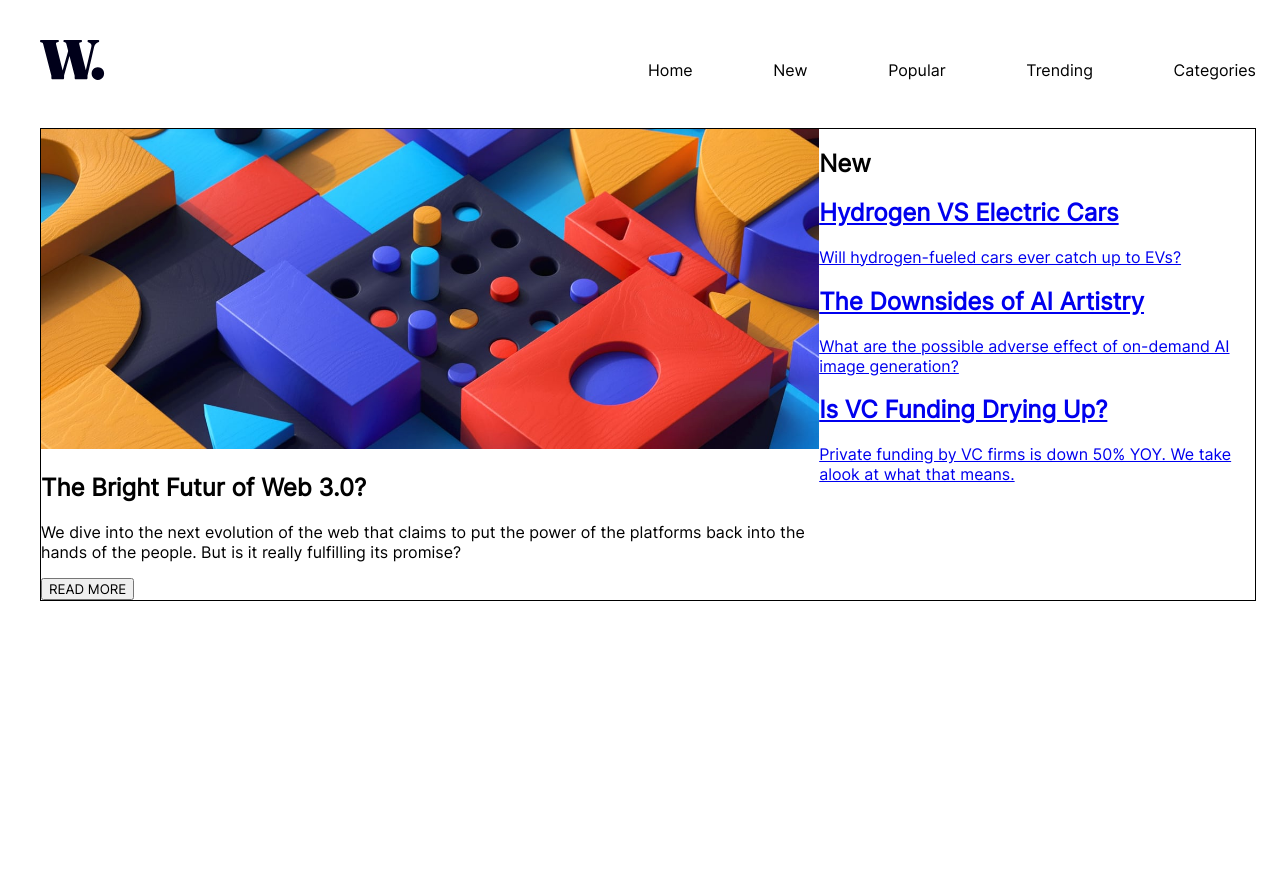
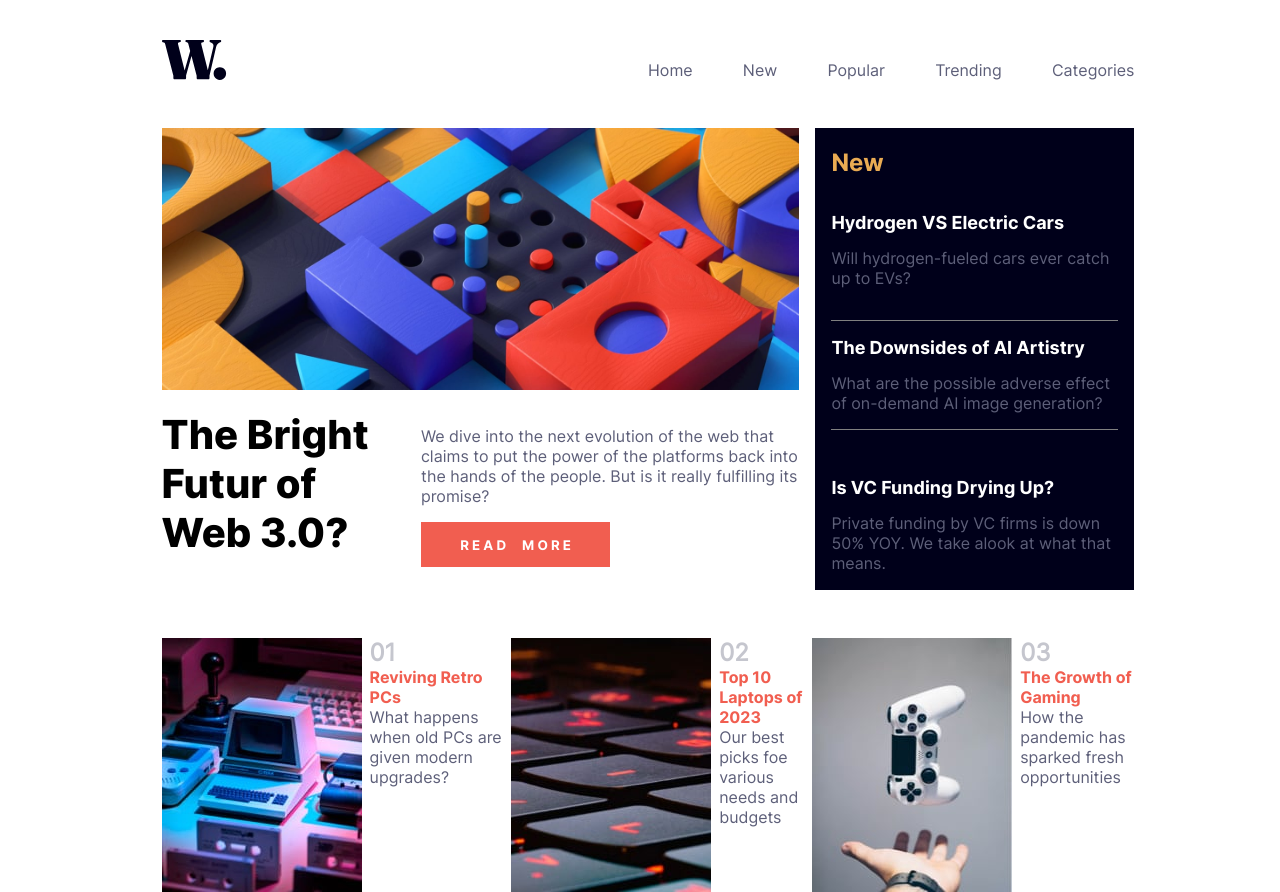
Before and after one commit to TahiryAllaoui/Homepage-component, a React (Vite) app: page / in a window 1280 px wide. Built offline with nearby package versions, Linux system fonts and the light colour scheme.

Commit message:
Footer images fix

```diff
--- a/src/components/App.tsx
+++ b/src/components/App.tsx
@@ -1,6 +1,7 @@
 import '../style/App.scss'
 import Navbar from './Navbar'
 import Section from './Section'
+import Footer from './Footer'
 
 function App() {
 
@@ -8,6 +9,7 @@ function App() {
     <div className='app'>
       <Navbar />
       <Section />
+      <Footer />
     </div>
   )
 }
--- /dev/null
+++ b/src/components/Footer.tsx
@@ -0,0 +1,35 @@
+import retro from '../assets/images/image-retro-pcs.jpg'
+import laptop from '../assets/images/image-top-laptops.jpg'
+import gaming from '../assets/images/image-gaming-growth.jpg'
+import '../style/Footer.scss'
+
+const Footer = () => {
+    return <footer>
+        <div className='footer-item'>
+            <img src={retro} alt="" />
+            <div className="inner-footer">
+                <h2>01</h2>
+                <a href='#'>Reviving Retro PCs</a>
+                <p>What happens when old PCs are given modern upgrades?</p>
+            </div>
+        </div>
+        <div className='footer-item'>
+            <img src={laptop} alt="" />
+            <div className="inner-footer">
+                <h2>02</h2>
+                <a href='#'>Top 10 Laptops of 2023</a>
+                <p>Our best picks foe various needs and budgets</p>
+            </div>
+        </div>
+        <div className='footer-item'>
+            <img src={gaming} alt="" />
+            <div className="inner-footer">
+                <h2>03</h2>
+                <a href='#'>The Growth of Gaming</a>
+                <p>How the pandemic has sparked fresh opportunities</p>
+            </div>
+        </div>
+    </footer>
+};
+
+export default Footer;
--- a/src/components/Section.tsx
+++ b/src/components/Section.tsx
@@ -13,18 +13,20 @@ const Section = () => {
                         the power of the platforms back into the hands of the people.
                         But is it really fulfilling its promise?
                     </p>
-                    <button className="readme">READ MORE</button>
+                    <button className="readme">R E A D <span> M O R E</span></button>
                 </div>
             </div>
         </div>
         <div className="side-section">
+            <div className="side-section-item">
                 <h2>New</h2>
+                <div className="link">
                     <a href="#">
                         <h2>Hydrogen VS Electric Cars</h2>
                         Will hydrogen-fueled cars ever catch up to EVs?
                     </a>
-            <a href="#">
-                <h2>The Downsides of AI Artistry</h2>
+                    <a href="#" style={{ borderTop: '1px solid grey', borderBottom: '1px solid grey', paddingBottom: '1rem' }}>
+                        <h2 style={{ paddingTop: 0, marginTop: '1rem' }}>The Downsides of AI Artistry</h2>
                         What are the possible adverse effect of on-demand AI image generation?
                     </a>
                     <a href="#">
@@ -32,6 +34,8 @@ const Section = () => {
                         Private funding by VC firms is down 50% YOY. We take alook at what that means.
                     </a>
                 </div>
+            </div>
+        </div>
     </section>
 };
 
--- a/src/style/App.scss
+++ b/src/style/App.scss
@@ -3,10 +3,13 @@
   padding: 2rem;
   width: 100%;
   height: 100%;
+  display: flex;
+  justify-content: center;
+  align-items: flex-start;
 }
 
 .app {
-  width: 100%;
+  width: 80%;
   height: 100%;
   display: flex;
   flex-direction: column;
--- /dev/null
+++ b/src/style/Footer.scss
@@ -0,0 +1,43 @@
+@import './color.scss';
+
+@font-face {
+    font-family: 'Inter-Mid-bold';
+    src: url('../assets/fonts/static/Inter-Bold.ttf');
+}
+
+footer {
+    display: flex;
+    justify-content: space-between;
+
+    .footer-item {
+        display: flex;
+        gap: 0.5rem;
+
+        .inner-footer {
+            display: flex;
+            flex-direction: column;
+            justify-content: flex-start;
+
+            h2 {
+                color: $Grayish-blue;
+                padding: 0;
+                margin: 0;
+            }
+
+            a {
+                text-decoration: none;
+                color: $soft-red;
+                font-family: 'Inter-Mid-bold';
+                padding: 0;
+                margin: 0;
+            }
+
+            p {
+                color: $Dark-grayish-blue;
+                padding: 0;
+                margin: 0;
+            }
+
+        }
+    }
+}
--- a/src/style/Navbar.scss
+++ b/src/style/Navbar.scss
@@ -12,7 +12,7 @@
 
         a {
             text-decoration: none;
-            color: black;
+            color: $Dark-grayish-blue;
 
             &:hover {
                 color: $soft-orange;
--- a/src/style/Section.scss
+++ b/src/style/Section.scss
@@ -1,9 +1,111 @@
+@font-face {
+    font-family: 'Inter-bold';
+    src: url('../assets/fonts/static/Inter-ExtraBold.ttf');
+}
+
+@font-face {
+    font-family: 'Inter-Mid-bold';
+    src: url('../assets/fonts/static/Inter-Bold.ttf');
+}
+
+
+
+@import './color.scss';
+
 section {
     display: flex;
-    justify-content: space-between;
-    border: 1px solid black;
+    gap: 1rem;
+    height: 70%;
 
     .main-section {
-        width: 90%;
+        width: 100%;
+
+        .main-section-article {
+            margin-top: 1rem;
+            display: flex;
+            gap: 1rem;
+
+            h2 {
+                font-family: 'Inter-bold';
+                width: 45%;
+                margin-top: 0;
+                padding-top: 0;
+                font-size: 2.5rem;
+            }
+
+            .inner-section-article {
+                color: $Dark-grayish-blue;
+                width: 70%;
+                margin-top: 0;
+                padding-top: 0;
+
+                button {
+                    margin-top: 1rem;
+                    display: flex;
+                    gap: 1rem;
+                    justify-content: center;
+                    align-items: center;
+                    border: 0;
+                    background-color: $soft-red;
+                    font-family: 'Inter-Mid-bold';
+                    color: white;
+                    width: 50%;
+                    height: 25%;
+
+                    span {
+                        font-family: 'Inter-Mid-bold';
+                        color: white;
+                    }
+
+                    &:hover {
+                        background-color: $Very-dark-blue;
+                    }
+
+                }
+            }
+        }
+    }
+
+    .side-section {
+        background-color: $Very-dark-blue;
+        display: flex;
+        align-items: flex-start;
+        justify-content: center;
+        width: 50%;
+
+        .side-section-item {
+            display: flex;
+            flex-direction: column;
+            width: 90%;
+            height: 90%;
+
+            h2 {
+                color: $soft-orange;
+                font-family: 'Inter-Mid-bold';
+            }
+
+            .link {
+                display: flex;
+                flex-direction: column;
+                justify-content: space-between;
+                height: 100%;
+                gap: 2rem;
+
+                a {
+                    text-decoration: none;
+                    color: $Dark-grayish-blue;
+
+                    h2 {
+                        color: white;
+                        font-size: large;
+
+                        &:hover {
+                            color: $soft-orange;
+                        }
+                    }
+
+                }
+            }
+        }
     }
 }
```
Lines whose indentation alone changed are shown as unchanged.
